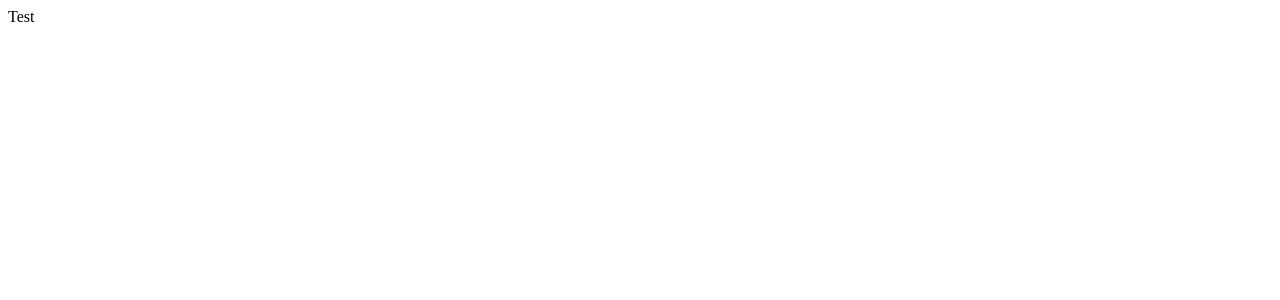
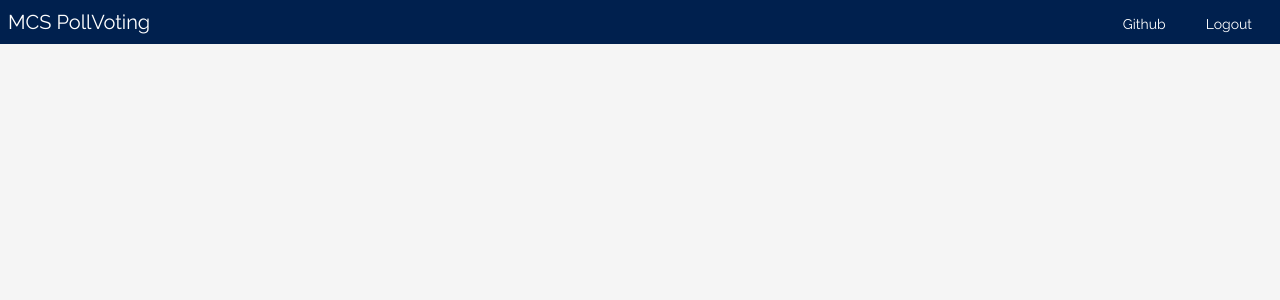
Before and after one commit to utmgdsc/PollVotingSystem, a React (Create React App) app in the folder client/: page / in a window 1280 px wide. Shown: the top 300 px of the page. Built offline with nearby package versions, Linux system fonts and the light colour scheme.

Commit message:
Add TailwindCSS setup and partial Navbar Progress

```diff
--- /dev/null
+++ b/client/craco.config.js
@@ -0,0 +1,10 @@
+module.exports = {
+  style: {
+    postcss: {
+      plugins: [
+        require('tailwindcss'),
+        require('autoprefixer'),
+      ],
+    },
+  },
+}
--- a/client/public/index.html
+++ b/client/public/index.html
@@ -7,7 +7,7 @@
     <meta name="theme-color" content="#000000" />
     <meta
       name="description"
-      content="Web site created using create-react-app"
+      content="MCS PollVoting App"
     />
     <link rel="apple-touch-icon" href="%PUBLIC_URL%/logo192.png" />
     <!--
@@ -24,7 +24,7 @@
       work correctly both with client-side routing and a non-root public URL.
       Learn how to configure a non-root public URL by running `npm run build`.
     -->
-    <title>React App</title>
+    <title>MCS Poll Voting</title>
   </head>
   <body>
     <noscript>You need to enable JavaScript to run this app.</noscript>
--- a/client/src/App.tsx
+++ b/client/src/App.tsx
@@ -1,7 +1,23 @@
 import React from "react";
+import { Navbar, Option } from "./components/Navbar";
 
 const App = () => {
-  return <div>Test</div>;
+  const arr: Array<Option> = [
+    {
+      name: "Github",
+      href: "/github",
+    },
+    {
+      name: "Logout",
+      href: "/logout",
+    },
+  ];
+
+  return (
+    <div className={"min-h-screen bg-background"}>
+      <Navbar options={arr} />
+    </div>
+  );
 };
 
 export default App;
--- /dev/null
+++ b/client/src/components/Navbar.tsx
@@ -0,0 +1,28 @@
+import React from "react";
+
+interface NavbarProps {
+  options: Array<Option>;
+}
+
+export interface Option {
+  name: string;
+  href: string;
+}
+
+export const Navbar = ({ options }: NavbarProps) => {
+  const optionLinks = options.map((option, idx) => {
+    return (
+      <li className={"px-2"} key={idx}>
+        <a className={"text-sm mx-3"} href={option.href}>
+          {option.name}
+        </a>
+      </li>
+    );
+  });
+  return (
+    <nav className={"text-xl px-2 py-2 text-white bg-primary flex"}>
+      <a href={"/"}>MCS PollVoting</a>
+      <ul className={"flex ml-auto"}>{optionLinks}</ul>
+    </nav>
+  );
+};
--- /dev/null
+++ b/client/src/index.css
@@ -0,0 +1,5 @@
+@import url('https://fonts.googleapis.com/css2?family=Raleway&display=swap');
+
+@tailwind base;
+@tailwind components;
+@tailwind utilities;
--- a/client/src/index.tsx
+++ b/client/src/index.tsx
@@ -2,6 +2,7 @@ import React from "react";
 import ReactDOM from "react-dom";
 import App from "./App";
 import reportWebVitals from "./reportWebVitals";
+import "./index.css";
 
 ReactDOM.render(
   <React.StrictMode>
--- /dev/null
+++ b/client/tailwind.config.js
@@ -0,0 +1,22 @@
+const defaultTheme = require('tailwindcss/defaultTheme');
+
+module.exports = {
+  purge: ["./src/**/*.{ts,tsx}", "./public/index.html"],
+  darkMode: false, // or 'media' or 'class'
+  theme: {
+    extend: {
+      fontFamily: {
+        "sans": ["Raleway", ...defaultTheme.fontFamily.mono]
+      }
+    },
+    backgroundColor: theme => ({
+      ...theme('colors'),
+      'primary': "#00204E",
+      'background': "#F5F5F5",
+    })
+  },
+  variants: {
+    extend: {}
+  },
+  plugins: []
+};
```
Also changed, not shown: client/package.json (+9 -4 lines), 2 other files (tests, documents, lock files or other folders).
